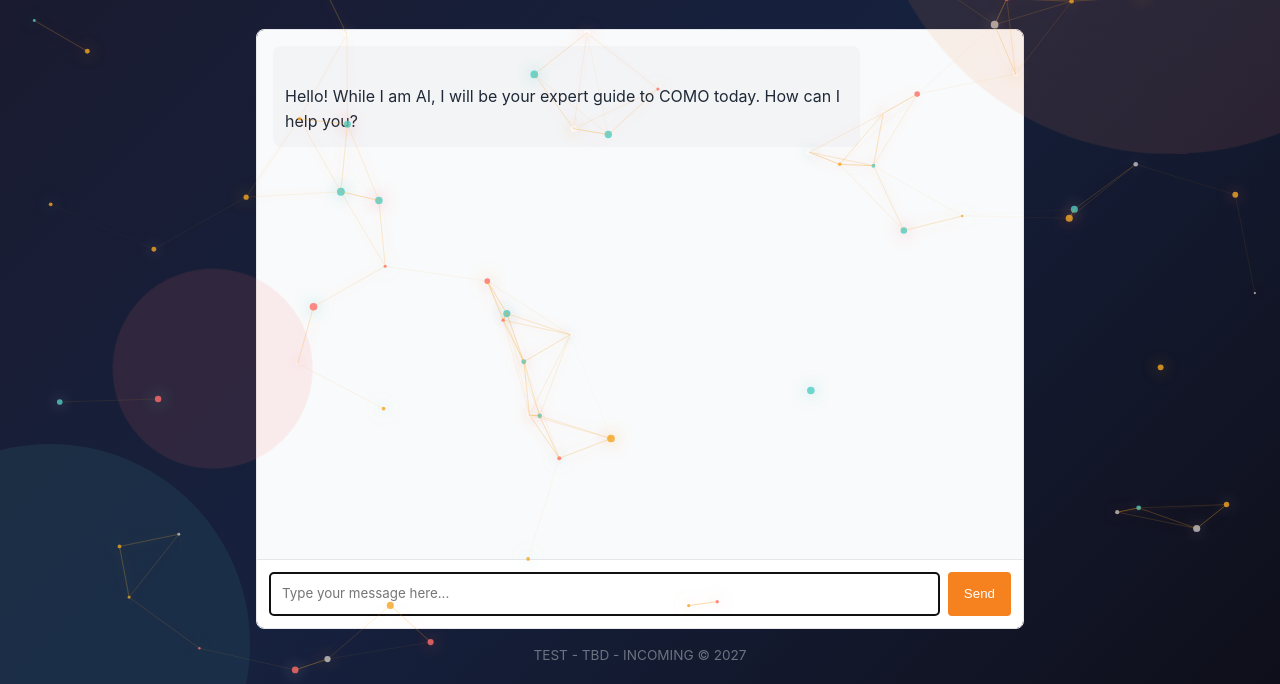
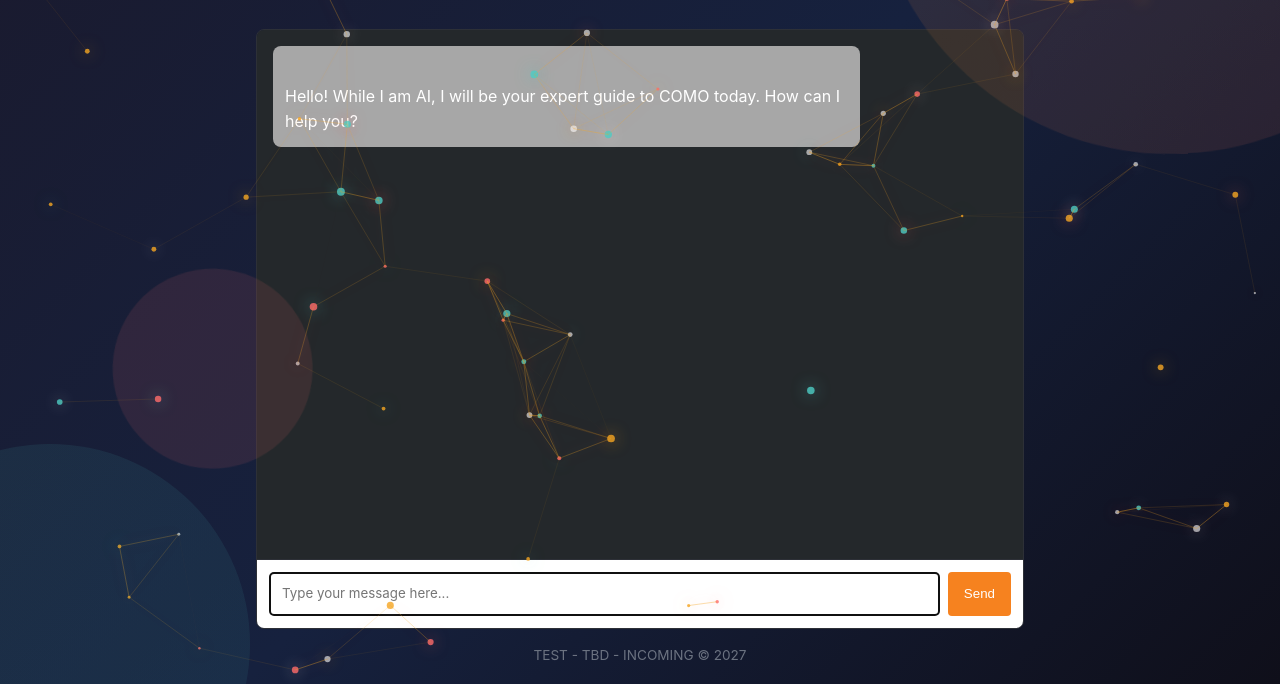
Before and after one commit to aceofvegas/llm-chat-app-template, a website: page public/chat.html in a window 1280 px wide. Shown: the part 116-800 px from the top of the page. Drawn offline with Linux system fonts and the light colour scheme.

Commit message:
Update chat.css

```diff
--- a/public/chat.css
+++ b/public/chat.css
@@ -1,12 +1,12 @@
 :root {
     --primary-color: #f6821f;
     --primary-hover: #e67e22;
-    --light-bg: #f9fafb;
-    --border-color: #e5e7eb;
-    --text-color: #1f2937;
+    --light-bg: #24282b;
+    --border-color: #2d3037;
+    --text-color: #ffffff;
     --text-light: #6b7280;
-    --user-msg-bg: #fff2e6;
-    --assistant-msg-bg: #f3f4f6;
+    --user-msg-bg: #006efd;
+    --assistant-msg-bg: #a7a7a7;
 }
 
 * {
```
